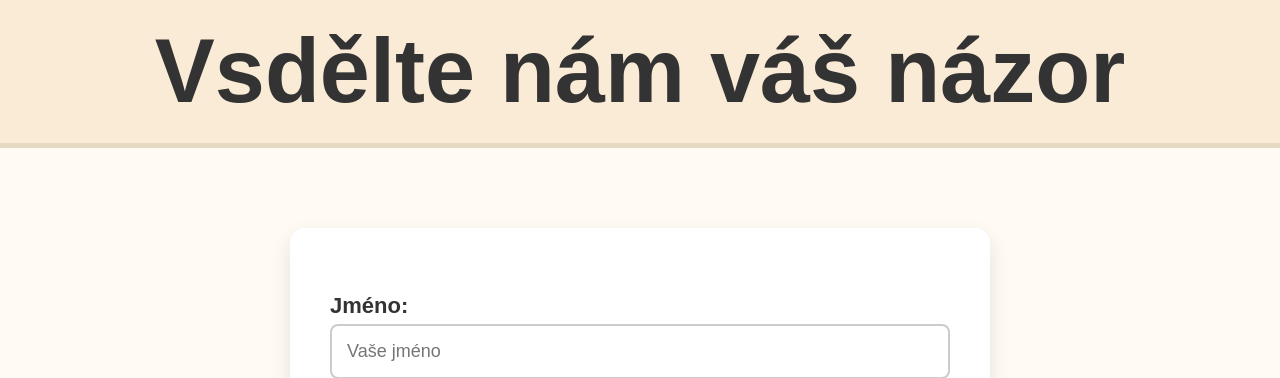
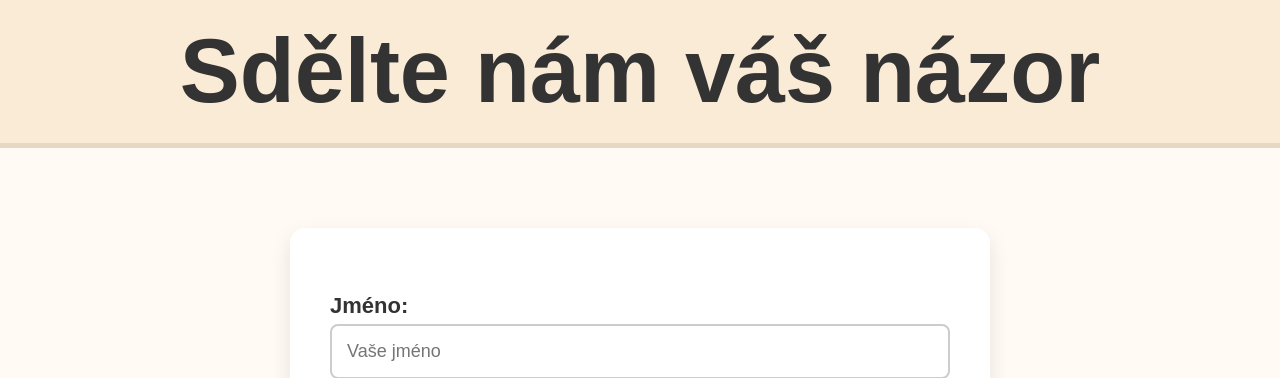
Before and after one commit to Datlik/Hledaci-pokladu, a Flask app: page /Kontakty in a window 1280 px wide. Shown: the part 48-426 px from the top of the page. Run offline with Flask 3, Linux system fonts and the light colour scheme.

Commit message:
Update kontakty.html

```diff
--- a/app/templates/kontakty.html
+++ b/app/templates/kontakty.html
@@ -5,7 +5,7 @@
 {% block content %}
 
 <div class="nadpis">
-  <h2>Vsdělte nám váš názor</h2>
+  <h2>Sdělte nám váš názor</h2>
 </div>
 
 <div class="feedback-container">
```
